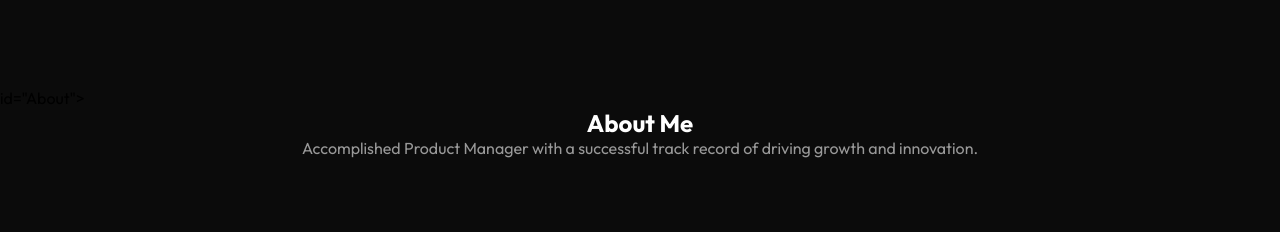
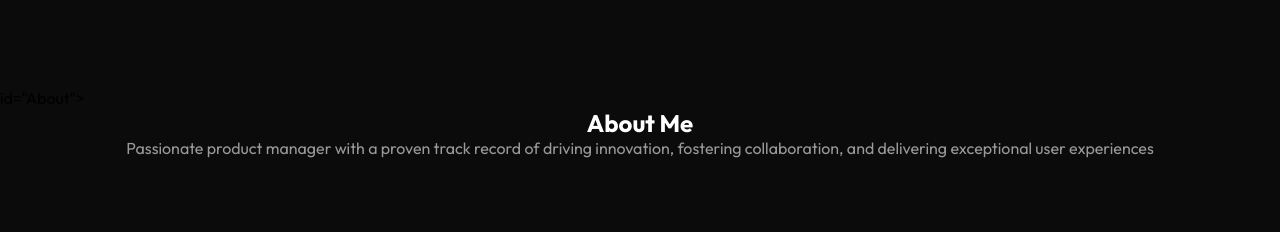
Before and after one commit to turtledelay/turtledelay.github.io, a plain HTML site: page index.html in a window 1280 px wide. Shown: the part 820-1052 px from the top of the page. Drawn offline with nearby package versions, Linux system fonts and the light colour scheme.

Commit message:
Update index.html
Updated "About Me' Section

```diff
--- a/index.html
+++ b/index.html
@@ -77,7 +77,8 @@
       <div class="title__container">
         <h2>About Me</h2>
         <p>
-          Accomplished Product Manager with a successful track record of driving growth and innovation.
+          Passionate product manager with a proven track record of driving innovation, fostering collaboration, and delivering exceptional user experiences</p>
+          </p>
       </div>
       <div class="container">
         <div class="image">
```
